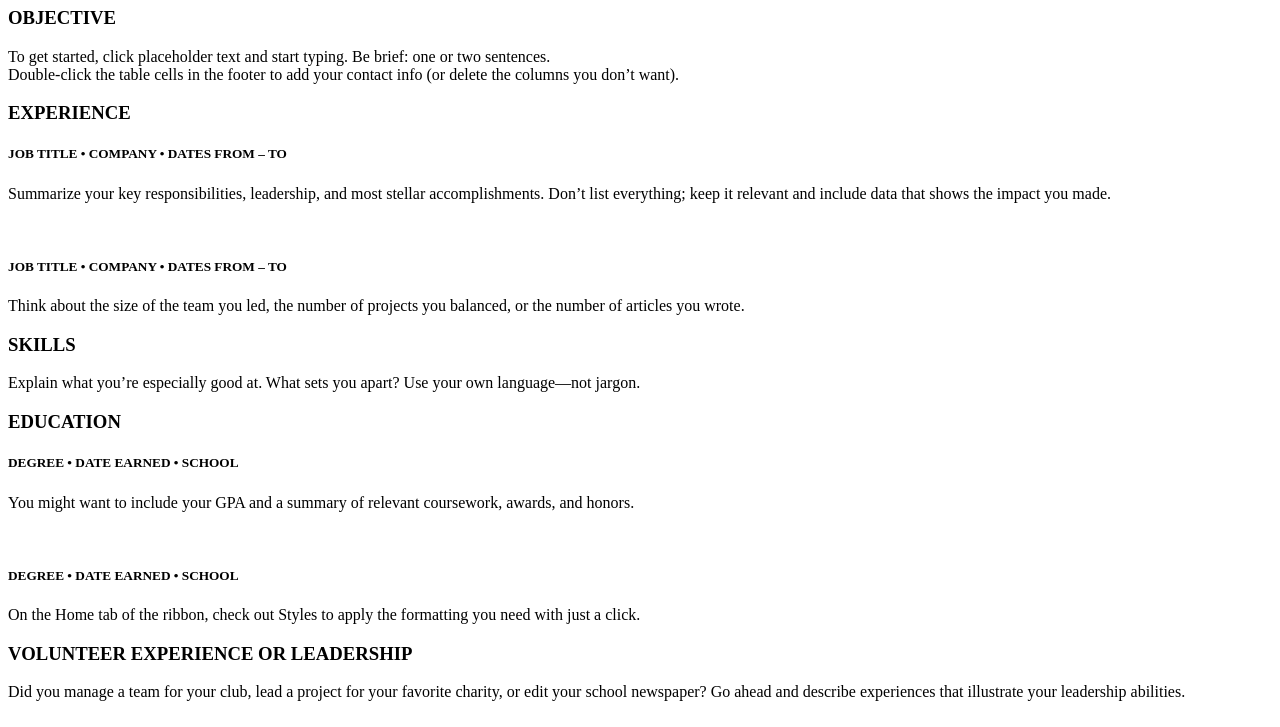
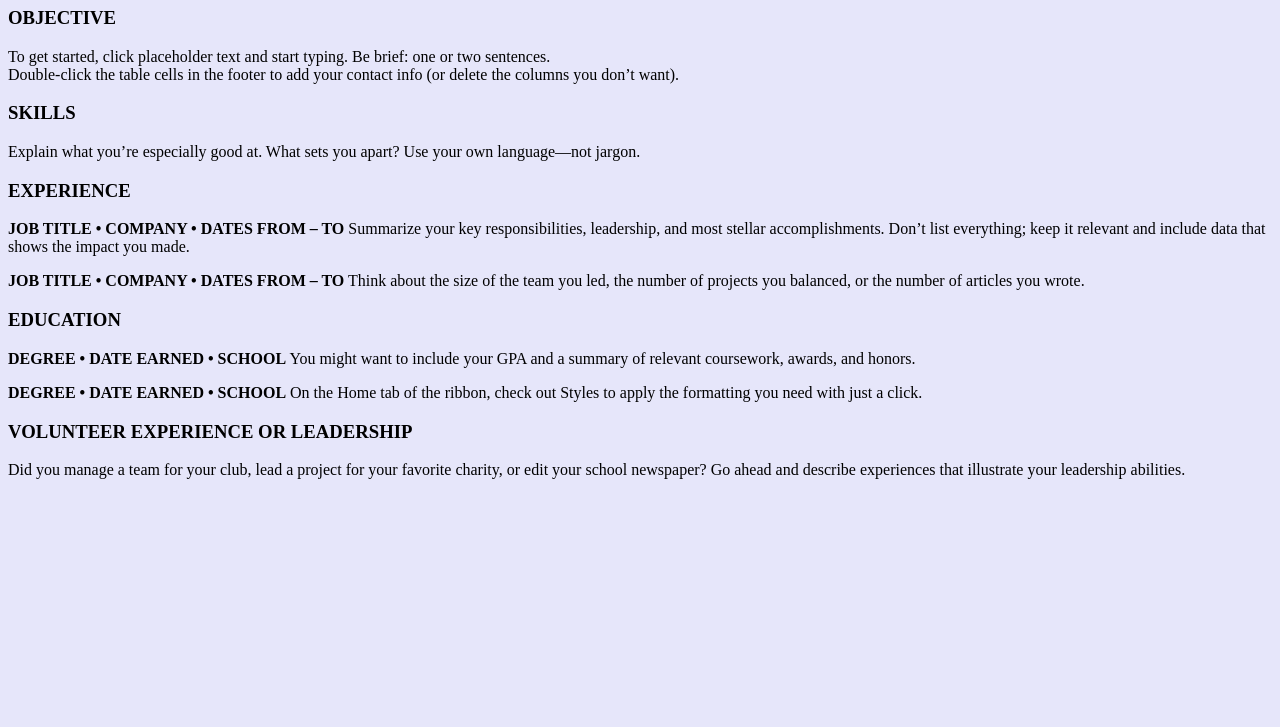
Before and after one commit to ABC20-025/RESUME, a plain HTML site: page index.html in a window 1280 px wide. Shown: the part 73-800 px from the top of the page. Drawn offline with Linux system fonts and the light colour scheme.

Commit message:
update 2

```diff
--- a/index.html
+++ b/index.html
@@ -4,10 +4,10 @@
   <title>...</title>
 </head>
 
-<body>
-<h1>MICROSOFT OFFICE USER
-</h1>
-
+<body style="background-color:lavender;">
+                             <h1>MICROSOFT OFFICE USER
+                             </h1>
+<section>
 <h3>OBJECTIVE</h3>
 <p>To get started, click
 placeholder text and start
@@ -17,36 +17,43 @@ Double-click the table cells in
 the footer to add your contact
 info (or delete the columns
 you don’t want).</p>
+</section>
 
-<h3>EXPERIENCE</h3>
-<h5>JOB TITLE • COMPANY • DATES FROM – TO</h5>
-<p>Summarize your key responsibilities, leadership, and most stellar
-accomplishments. Don’t list everything; keep it relevant and
-include data that shows the impact you made.</p>
-<br>
-<h5>JOB TITLE • COMPANY • DATES FROM – TO</h5>
-<p>Think about the size of the team you led, the number of projects
-you balanced, or the number of articles you wrote.</p>
-
+<section>
 <h3>SKILLS</h3>
 <p>Explain what you’re
 especially good at. What sets
 you apart? Use your own
 language—not jargon.</p>
+</section>
 
+<section>
+<h3>EXPERIENCE</h3>
+<p><b>JOB TITLE &#149; COMPANY &#149; DATES FROM – TO</b>
+Summarize your key responsibilities, leadership, and most stellar
+accomplishments. Don’t list everything; keep it relevant and
+include data that shows the impact you made.</p>
+<p><b>JOB TITLE &#149; COMPANY &#149; DATES FROM – TO</b>
+Think about the size of the team you led, the number of projects
+you balanced, or the number of articles you wrote.</p>
+</section>
+
+<section>
 <h3>EDUCATION</h3>
-<h5>DEGREE • DATE EARNED • SCHOOL</h5>
-<p>You might want to include your GPA and a summary of relevant
+<p><b>DEGREE &#149; DATE EARNED &#149; SCHOOL</b>
+You might want to include your GPA and a summary of relevant
 coursework, awards, and honors.</p>
-<br>
-<h5>DEGREE • DATE EARNED • SCHOOL</h5>
-<p>On the Home tab of the ribbon, check out Styles to apply the
+<p><b>DEGREE &#149; DATE EARNED &#149; SCHOOL</b>
+On the Home tab of the ribbon, check out Styles to apply the
 formatting you need with just a click.</p>
+</section>
 
+<section>
 <h3>VOLUNTEER EXPERIENCE OR LEADERSHIP</h3>
 <p>Did you manage a team for your club, lead a project for your
 favorite charity, or edit your school newspaper? Go ahead and
 describe experiences that illustrate your leadership abilities.</P>
+</section>
 
 
 
```
